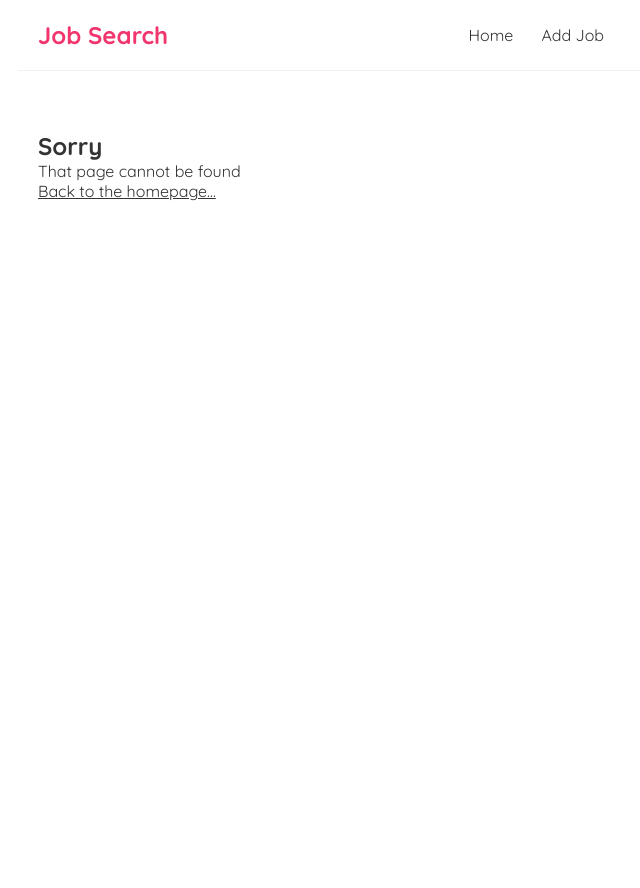
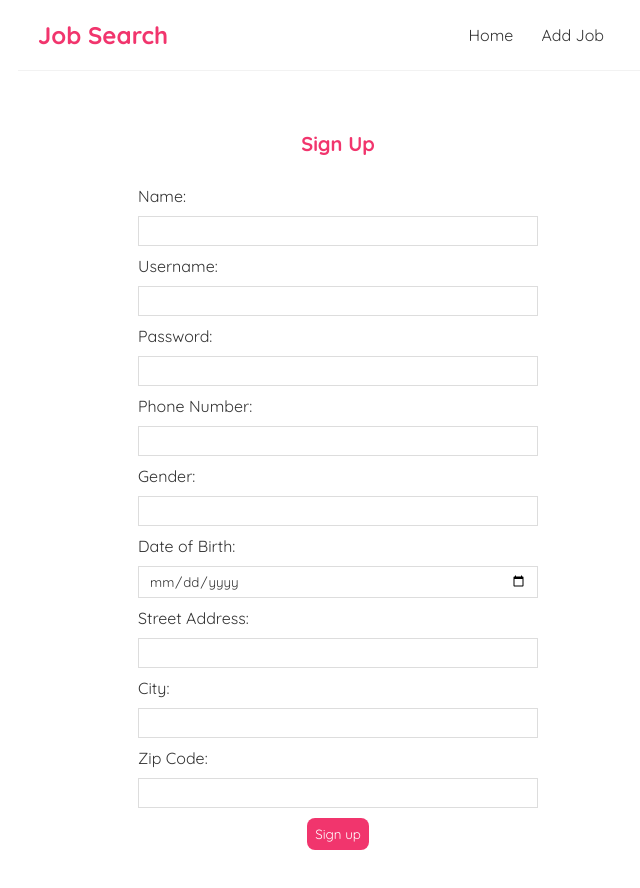
Before and after one commit to jiyajam/w7-cm3, a React (Vite) app in the folder frontend/: page /signup in a window 1280 px wide. Shown: the top 888 px of the page, without its empty margins (302-942 px from the left). Before the commit the page ends 800 px from the top, so only its background shows below. Built offline with nearby package versions, Linux system fonts and the light colour scheme.

Commit message:
userauthetication is added

```diff
--- a/frontend/src/App.jsx
+++ b/frontend/src/App.jsx
@@ -6,6 +6,8 @@ import AddJobPage from "./pages/AddJobPage";
 import Navbar from "./components/Navbar";
 import NotFoundPage from "./pages/NotFoundPage"
 import JobPage from "./pages/JobPage";
+import Login from "./components/Login";
+import Signup from "./components/Signup";
 const App = () => {
 
     return (
@@ -17,6 +19,8 @@ const App = () => {
               <Route path="/" element={<Home />} />
               <Route path="/add-job" element={<AddJobPage />} />
               <Route path="/jobs/:id" element={<JobPage />} />
+              <Route path="/login" element={<Login />} />
+              <Route path="/signup" element={<Signup />} />
               <Route path='*' element={<NotFoundPage />} />
             </Routes>
           </div>
--- /dev/null
+++ b/frontend/src/components/Login.jsx
@@ -0,0 +1,39 @@
+import useField from "../hooks/useField";
+import useLogin from "../hooks/useLogin";
+import { useNavigate } from "react-router-dom";
+
+const Login = ({ setIsAuthenticated }) => {
+  const navigate = useNavigate();
+  const username = useField("username");
+  const password = useField("password");
+
+  const { login, error } = useLogin("/api/users/login");
+
+  const handleFormSubmit = async (e) => {
+    e.preventDefault();
+    const success = await login({
+      username: username.value,
+      password: password.value,
+    });
+    if (success) {
+      console.log("success");
+      navigate("/");
+      setIsAuthenticated(true);
+    }
+  };
+
+  return (
+    <div className="create">
+      <h2>Login</h2>
+      <form onSubmit={handleFormSubmit}>
+        <label>User Name:</label>
+        <input {...username} />
+        <label>Password:</label>
+        <input {...password} />
+        <button>Login</button>
+      </form>
+    </div>
+  );
+};
+
+export default Login;
--- /dev/null
+++ b/frontend/src/components/Signup.jsx
@@ -0,0 +1,130 @@
+import { useState } from "react";
+import useSignup from "../hooks/useSignup";
+import { useNavigate } from "react-router-dom";
+
+const Signup = () => {
+  // const userSchema = new mongoose.Schema(
+  //   {
+  //     name: { type: String, required: true }, // Full name
+  //     username: { type: String, required: true, unique: true },
+  //     password: { type: String, required: true }, // Hashed password
+  //     phone_number: { type: String, required: true }, // Contact number
+  //     gender: { type: String, required: true }, // Gender
+  //     date_of_birth: { type: Date, required: true },
+  //     address: {
+  //       street: { type: String, required: true }, // Street address
+  //       city: { type: String, required: true }, // City
+  //       zipCode: { type: String, required: true }, // Postal/ZIP code
+  //     },
+  //   },
+  //   { timestamps: true, versionKey: false }
+  // );
+
+  const navigate = useNavigate();
+  const [name, setName] = useState("");
+  const [username, setUsername] = useState("");
+  const [password, setPassword] = useState("");
+  const [phone_number, setPhoneNumber] = useState("");
+  const [gender, setGender] = useState("");
+  const [date_of_birth, setDateOfBirth] = useState("");
+  const [addressStreet, setAddressStreet] = useState("");
+  const [addressCity, setAddressCity] = useState("");
+  const [addressZipCode, setAddressZipCode] = useState("");
+
+  const { signup, error } = useSignup("/api/users/signup");
+
+  const handleFormSubmit = async (e) => {
+    e.preventDefault();
+    await signup({
+      name,
+      username,
+      password,
+      phone_number,
+      gender,
+      date_of_birth,
+      address: {
+        street: addressStreet,
+        city: addressCity,
+        zipCode: addressZipCode,
+      },
+    });
+    if (!error) {
+      console.log("success");
+      navigate("/");
+    }
+  };
+
+  return (
+    <div className="create">
+      <h2>Sign Up</h2>
+      <form onSubmit={handleFormSubmit}>
+        <label>Name:</label>
+        <input
+          type="text"
+          required
+          value={name}
+          onChange={(e) => setName(e.target.value)}
+        />
+        <label>Username:</label>
+        <input
+          type="text"
+          required
+          value={username}
+          onChange={(e) => setUsername(e.target.value)}
+        />
+        <label>Password:</label>
+        <input
+          type="password"
+          required
+          value={password}
+          onChange={(e) => setPassword(e.target.value)}
+        />
+        <label>Phone Number:</label>
+        <input
+          type="text"
+          required
+          value={phone_number}
+          onChange={(e) => setPhoneNumber(e.target.value)}
+        />
+        <label>Gender:</label>
+        <input
+          type="text"
+          required
+          value={gender}
+          onChange={(e) => setGender(e.target.value)}
+        />
+        <label>Date of Birth:</label>
+        <input
+          type="date"
+          required
+          value={date_of_birth}
+          onChange={(e) => setDateOfBirth(e.target.value)}
+        />
+        <label>Street Address:</label>
+        <input
+          type="text"
+          required
+          value={addressStreet}
+          onChange={(e) => setAddressStreet(e.target.value)}
+        />
+        <label>City:</label>
+        <input
+          type="text"
+          required
+          value={addressCity}
+          onChange={(e) => setAddressCity(e.target.value)}
+        />
+        <label>Zip Code:</label>
+        <input
+          type="text"
+          required
+          value={addressZipCode}
+          onChange={(e) => setAddressZipCode(e.target.value)}
+        />
+        <button>Sign up</button>
+      </form>
+    </div>
+  );
+};
+
+export default Signup;
--- /dev/null
+++ b/frontend/src/hooks/useField.js
@@ -0,0 +1,11 @@
+import { useState } from "react";
+
+export default function useField(type) {
+  const [value, setValue] = useState("");
+
+  const onChange = (e) => {
+    setValue(e.target.value);
+  };
+
+  return { type, value, onChange };
+}
--- /dev/null
+++ b/frontend/src/hooks/useLogin.js
@@ -0,0 +1,29 @@
+import { useState } from "react";
+
+export default function useLogin(url) {
+  const [error, setError] = useState(null);
+  const [isLoading, setIsLoading] = useState(null);
+  const login = async (object) => {
+    setIsLoading(true);
+    setError(null);
+    const response = await fetch(url, {
+      method: "POST",
+      headers: { "Content-Type": "application/json" },
+      body: JSON.stringify(object),
+    });
+    const user = await response.json();
+
+    if (!response.ok) {
+      setError(user.error);
+      setIsLoading(false);
+      return false;
+    }
+
+    // localStorage.setItem("token", user.token);
+    localStorage.setItem("user", JSON.stringify(user));
+    setIsLoading(false);
+    return true;
+  };
+
+  return { login, isLoading, error };
+}
--- /dev/null
+++ b/frontend/src/hooks/useSignup.js
@@ -0,0 +1,30 @@
+import { useState } from "react";
+
+export default function useSignup(url) {
+  const [error, setError] = useState(null);
+  const [isLoading, setIsLoading] = useState(null);
+
+  const signup = async (object) => {
+    setIsLoading(true);
+    setError(null);
+    const response = await fetch(url, {
+      method: "POST",
+      headers: { "Content-Type": "application/json" },
+      body: JSON.stringify(object),
+    });
+    const user = await response.json();
+
+    if (!response.ok) {
+      console.log(user.error);
+      setError(user.error);
+      setIsLoading(false);
+      return false;
+    }
+
+    localStorage.setItem("user", JSON.stringify(user));
+    setIsLoading(false);
+    return true;
+  };
+
+  return { signup, isLoading, error };
+}
```
